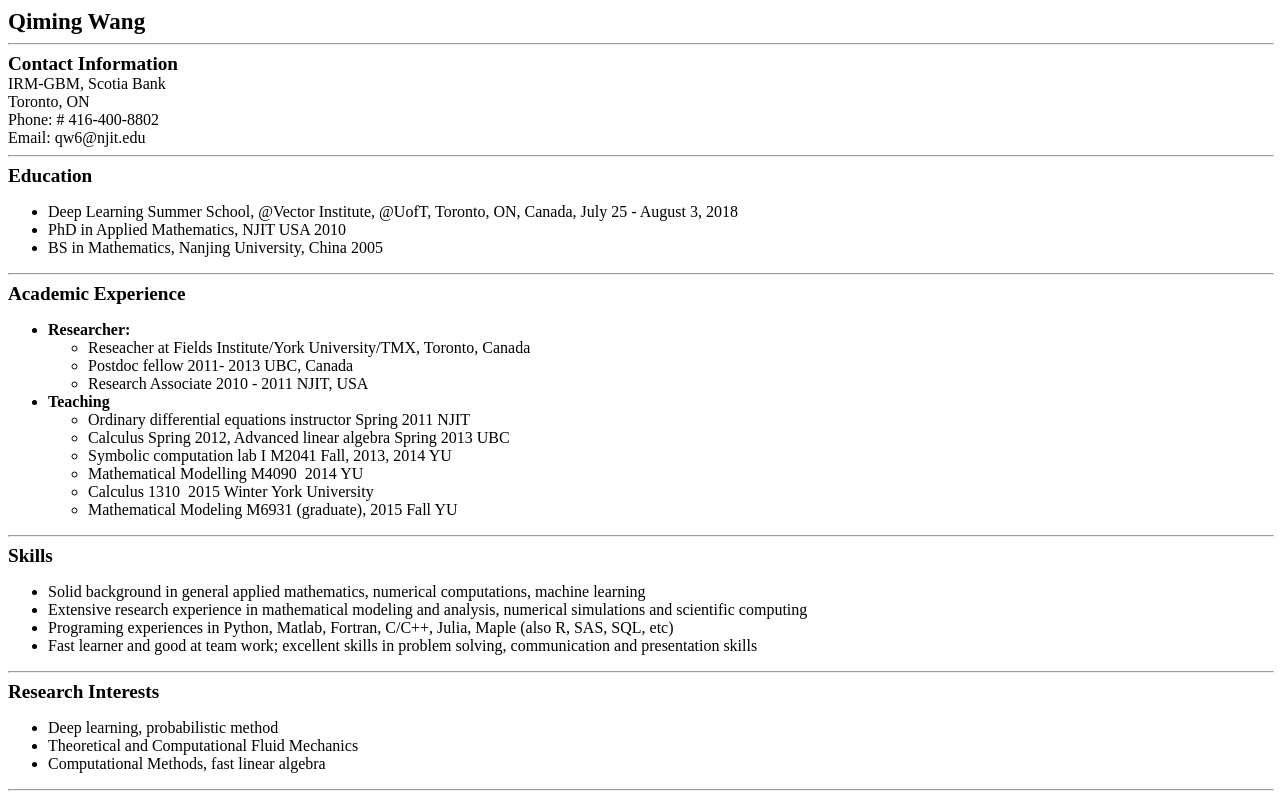
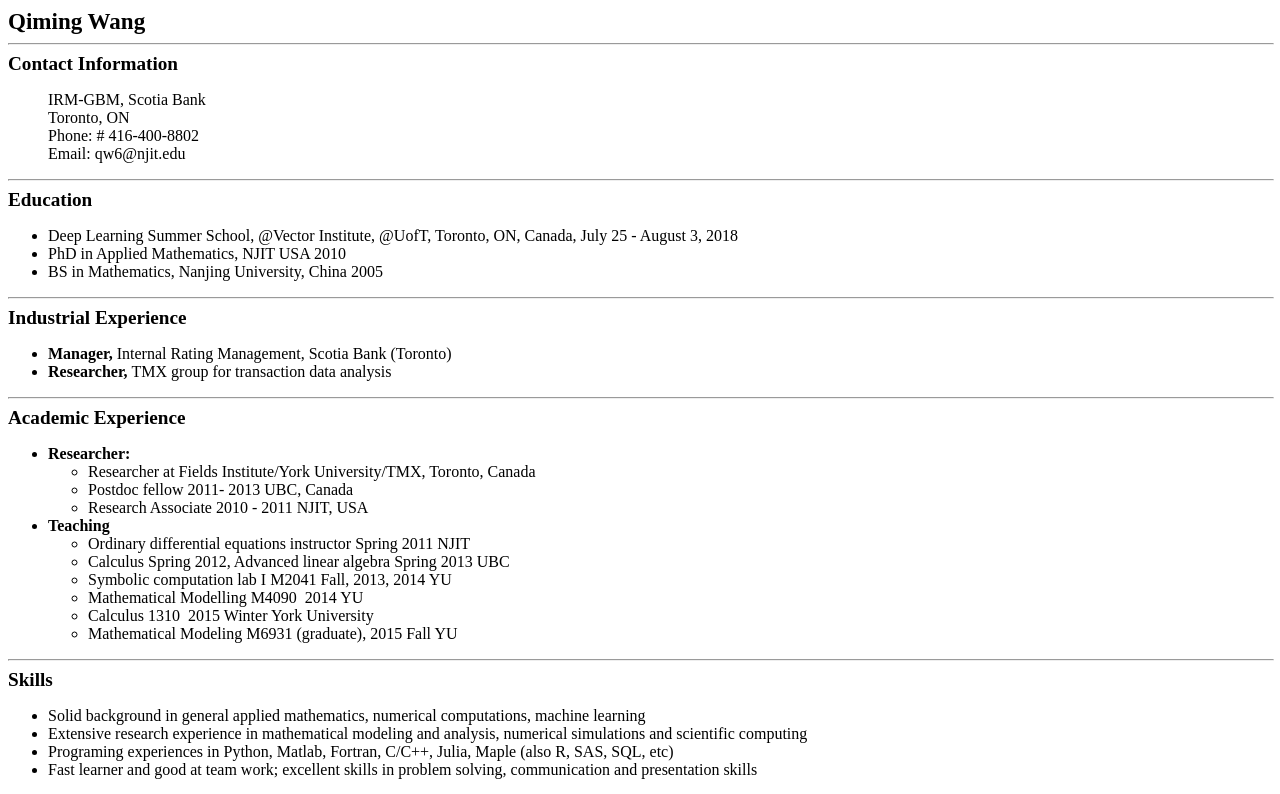
Before and after one commit to qiming82/qiming82.github.io, a plain HTML site: page index.html in a window 1280 px wide. Shown: the top 794 px of the page. Drawn offline with Linux system fonts and the light colour scheme.

Commit message:
Add files via upload

```diff
--- a/index.html
+++ b/index.html
@@ -6,12 +6,13 @@
   </head>
   <body>
     <big><big><b>Qiming Wang</b></big></big><br>
-    <hr width="100%" size="2"><small><big><b><big>Contact Information</big></b><br>
-        IRM-GBM, Scotia Bank<br>
-        Toronto, ON<br>
-        Phone: # 416-400-8802</big><br>
-      <big>Email: qw6@njit.edu</big><br>
-    </small>
+    <hr width="100%" size="2"><small><big><b><big>Contact Information<br>
+          </big></b></big></small>
+    <blockquote><small><big> IRM-GBM, Scotia Bank</big></small><br>
+      <small><big> Toronto, ON</big></small><br>
+      <small><big> Phone: # 416-400-8802</big></small><br>
+      <small> <big>Email: qw6@njit.edu</big></small><br>
+      <small> </small> </blockquote>
     <hr width="100%" size="2"><small><big><b><big>Education</big></b></big></small><small><big><br>
       </big></small>
     <ul>
@@ -22,12 +23,20 @@
       <li><small><big>BS in Mathematics, Nanjing University, China 2005</big></small><small><big>
           </big></small></li>
     </ul>
+    <hr width="100%" size="2"><small><big><b><big>Industrial Experience<br>
+          </big></b></big></small>
+    <ul>
+      <li><b>Manager, </b>Internal Rating Management, Scotia Bank
+        (Toronto)</li>
+      <li><b>Researcher, </b>TMX group for transaction data analysis<b><br>
+        </b></li>
+    </ul>
     <hr width="100%" size="2"><small><big><b><big>Academic Experience<br>
           </big></b></big></small>
     <ul>
       <li><b>Researcher:</b></li>
       <ul>
-        <li>Reseacher at Fields Institute/York University/TMX, Toronto,
+        <li>Researcher at Fields Institute/York University/TMX, Toronto,
           Canada<br>
         </li>
         <li>Postdoc fellow 2011- 2013 UBC, Canada<br>
```
